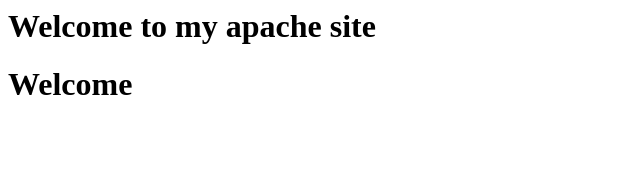
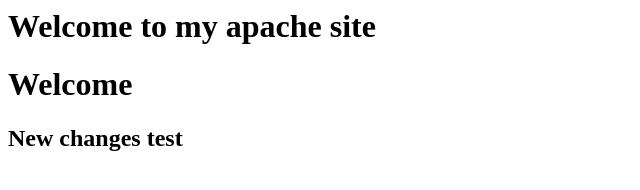
Before and after one commit to amy2226/demo, a plain HTML site: page index.html in a window 1280 px wide. Shown: the whole page, without its empty margins (0-640 px from the left). Drawn offline with Linux system fonts and the light colour scheme.

Commit message:
third apache commit

```diff
--- a/index.html
+++ b/index.html
@@ -1,2 +1,3 @@
 <h1> Welcome to my apache site   </h1>
 <h1> Welcome   </h1>
+<h2> New changes test  </h2>
```
